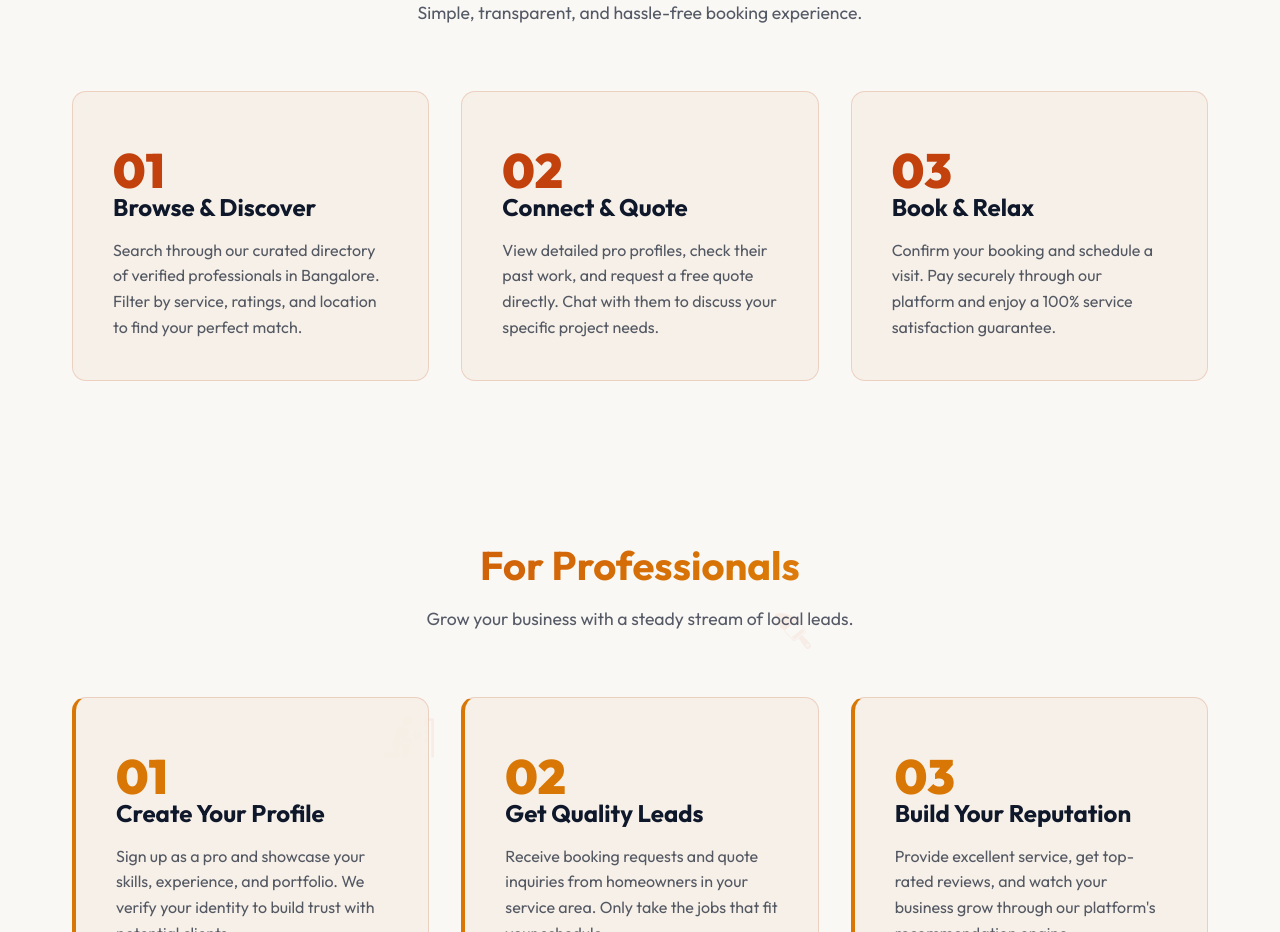
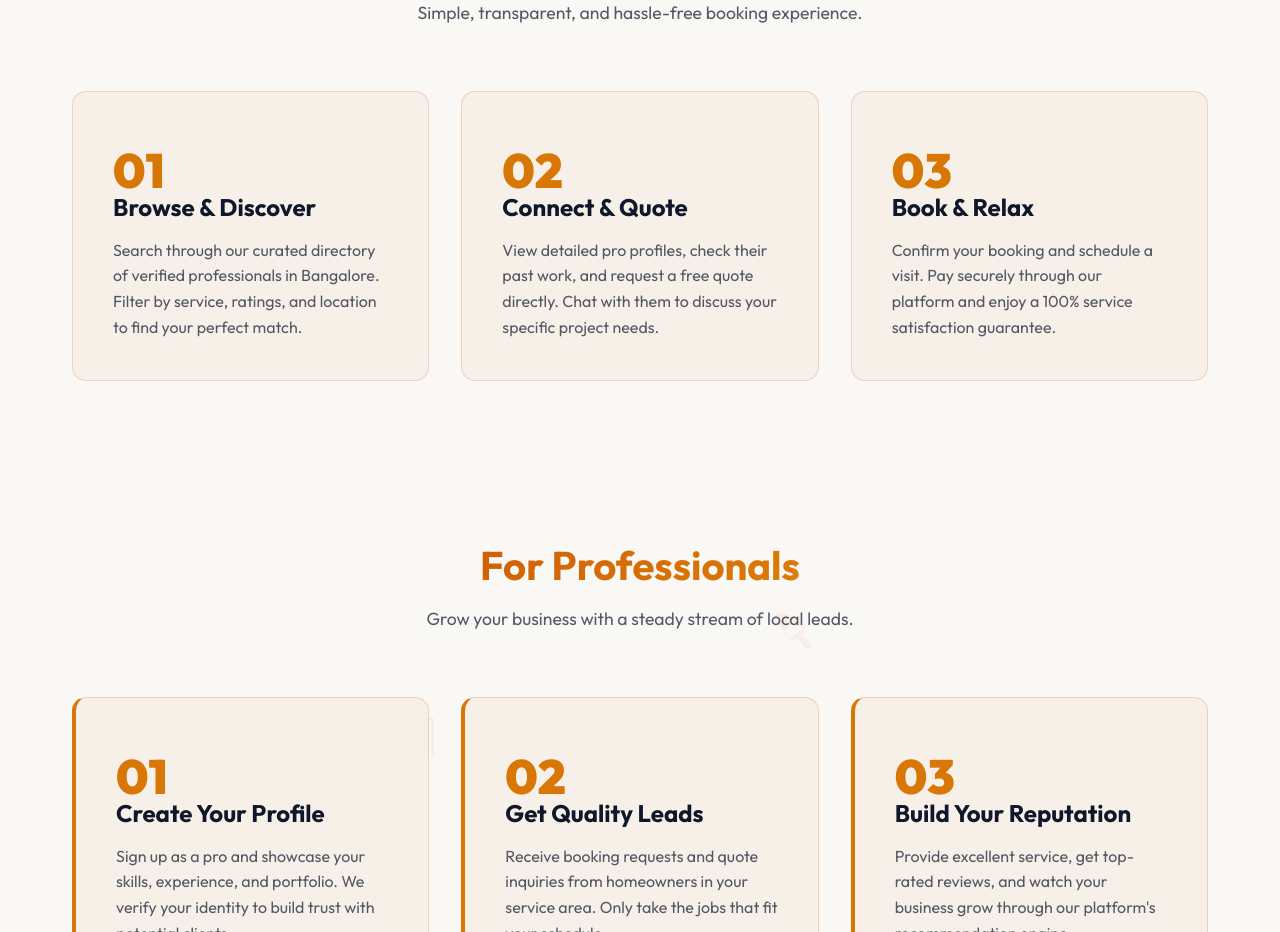
Before and after one commit to Sachidanand01/carpenterwala, a Next.js app: page /how-it-works in a window 1280 px wide. Shown: the part 980-1912 px from the top of the page. Built offline with nearby package versions, Linux system fonts and the light colour scheme; no server answers.

Commit message:
css updat how it works

```diff
--- a/app/how-it-works/page.js
+++ b/app/how-it-works/page.js
@@ -78,7 +78,7 @@ export default function HowItWorks() {
                   fontWeight: "900",
                   opacity: 1,
                   marginBottom: "-1rem",
-                  color: "var(--primary)"
+                  color: "var(--accent)"
                 }}>
                   {item.step}
                 </div>
```
